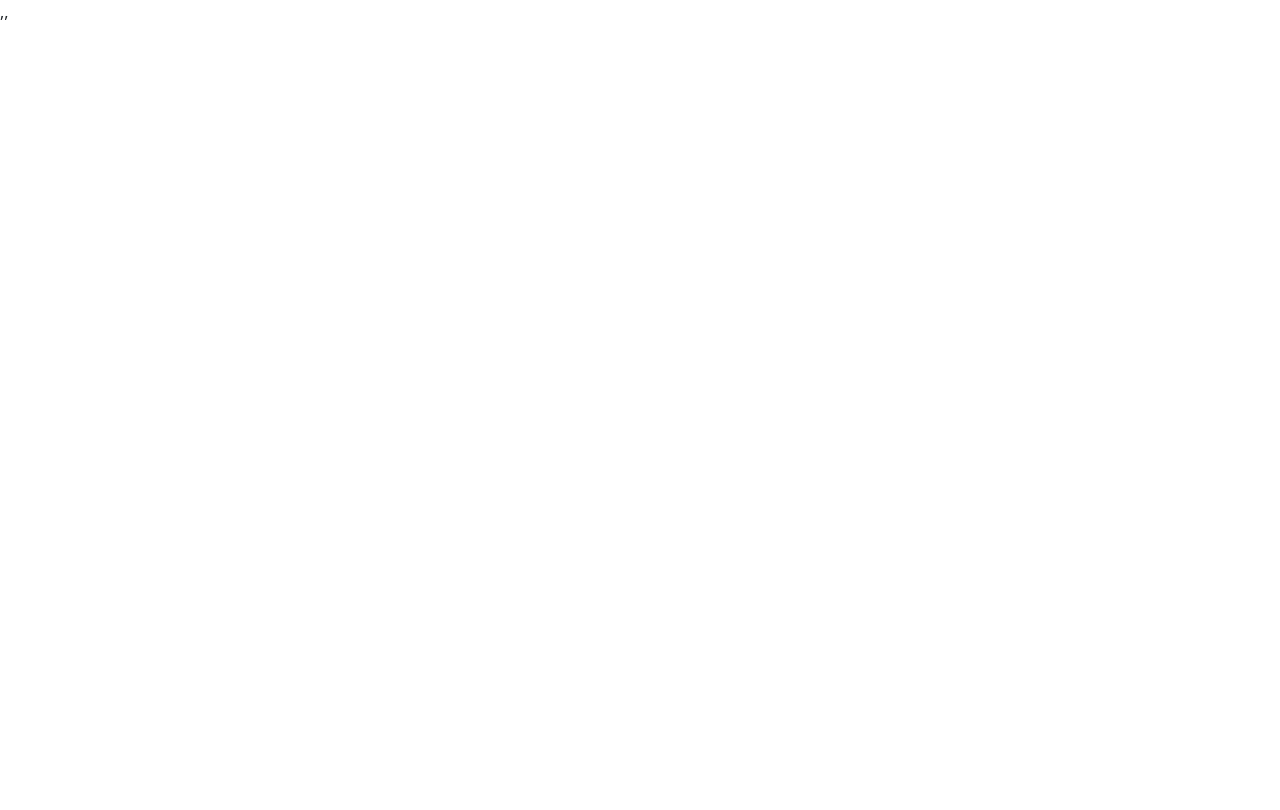
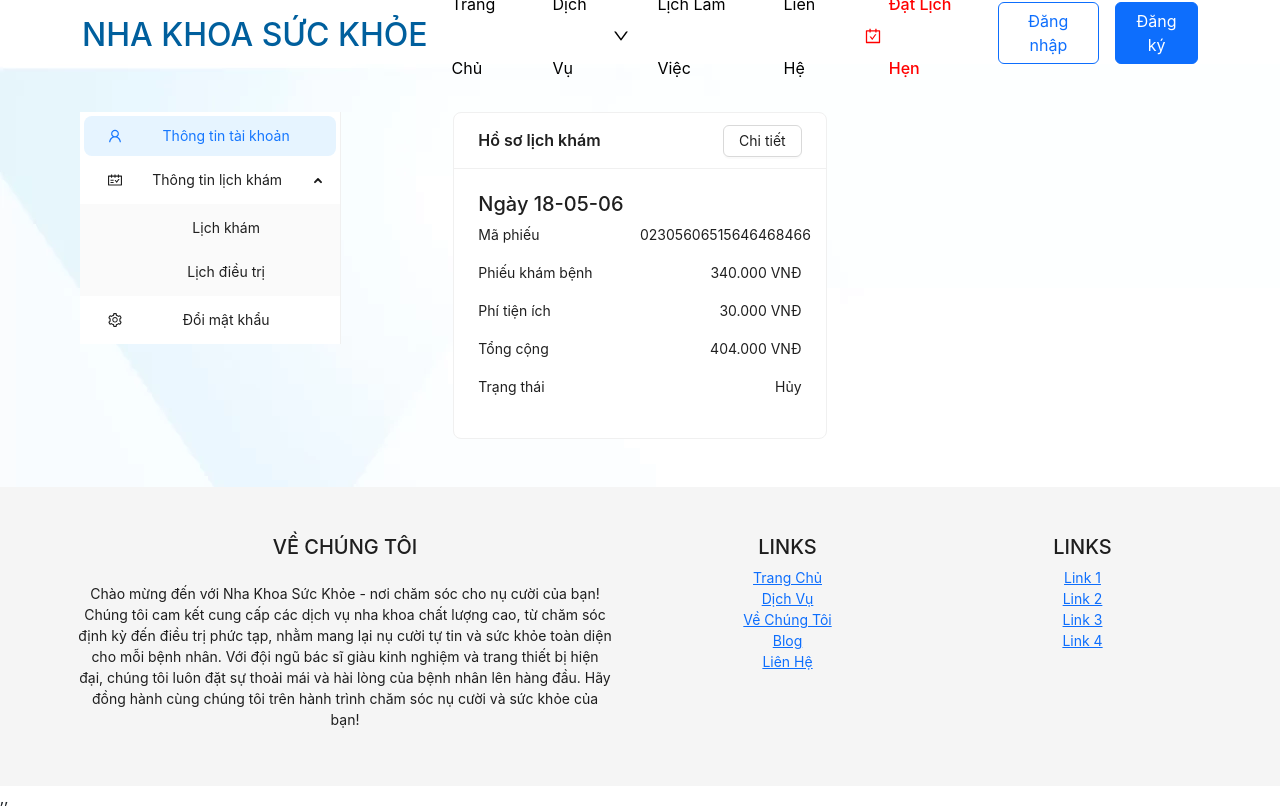
Before and after one commit to TruongIT-Dev/Dental-Clinic-System, a React (Vite) app: page /patient/lich-kham in a window 1280 px wide. Before the commit this address had no page. Built offline with nearby package versions, Linux system fonts and the light colour scheme; no server answers.

Commit message:
TruongNguyen: View patient's appointment

```diff
--- a/src/App.jsx
+++ b/src/App.jsx
@@ -14,8 +14,13 @@
 import Contact from './pages/contact'
 import Schedule from './pages/schedule'
 import ServiceDetail from './pages/services'
-import AdminDashBoard from './pages/dashboard/admin';
-import UnAuthorizated from './pages/unauthorizated';
+// import AdminDashBoard from './pages/dashboard/admin';
+// import UnAuthorizated from './pages/unauthorizated';
+import PatientDashboard from './pages/dashboard/patient';
+import ChangePassword from './pages/dashboard/patient/ChangePassword';
+import PatientInfo from './pages/dashboard/patient/PatientInfo';
+import Examination from './pages/dashboard/patient/Examination';
+import Treatment from './pages/dashboard/patient/Treament';
 
 function App() {
   const account = useSelector(state => state?.account);
@@ -26,7 +31,7 @@
     <>
       <Routes>
         <Route path='/' element={<PageLayout />} >
-          {/* Pages Guest && User */}
+          {/* Pages Guest */}
           <Route index path='/' element={<Home />} />
           <Route path='/loai-hinh-dich-vu' element={<Catergory />} />
           <Route path='/chi-tiet-dich-vu' element={<ServiceDetail />} />
@@ -38,16 +43,24 @@
           <Route path='/dang-nhap' element={<SignIn />} />
           <Route path='/dang-ky' element={<SignUp />} />
 
+          {/* Patient Dashboard */}
+          <Route path='/patient' element={<PatientDashboard />} >
+            <Route index path='/patient/thong-tin-ca-nhan' element={<PatientInfo />} />
+            <Route path='/patient/lich-kham' element={<Examination />} />
+            <Route path='/patient/lich-dieu-tri' element={<Treatment />} />
+            <Route path='/patient/doi-mat-khau' element={<ChangePassword />} />
+          </Route>
+
           {/* Error Page */}
           <Route path='/error' element={<Error />} />
         </Route>
 
         {/* Dashboard Admin && Dentist */}
-        {(isAuthenticated === true && isRoleAdmin.role === 'admin') ?
+        {/* {(isAuthenticated === true && isRoleAdmin.role === 'admin') ?
           <Route path='/admin' element={<AdminDashBoard />} />
           :
           <Route path='/admin' element={<UnAuthorizated />} />
-        }
+        } */}
       </Routes>
     </>
   )
--- a/src/apis/api.jsx
+++ b/src/apis/api.jsx
@@ -45,3 +45,8 @@
 export const DoListPayment = () => {
     return axios.get('/api/v1/payment-methods');
 }
+
+// Show Thông tin chi tiết của 1 Lịch khám
+export const DoViewExaminationAppointment = () => {
+    return axios.get('/api/v1/patients/me/bookings/examination')
+}
--- a/src/components/header/UserProfileDropDown.jsx
+++ b/src/components/header/UserProfileDropDown.jsx
@@ -4,7 +4,7 @@
 // Antd
 import { Dropdown, Space, Avatar } from 'antd';
 import { DownOutlined, UserOutlined } from '@ant-design/icons';
-
+import { useNavigate } from 'react-router-dom';
 
 const LinkDropDownStyle = {
     textDecoration: 'none',
@@ -16,12 +16,14 @@
 const UserProfileDropDown = ({ user }) => {
 
     const dispatch = useDispatch();
+    const navigate = useNavigate();
 
     // Function xử lý thoát đăng nhập
     const handleLogOut = () => {
         console.log('Button Logout clicked')
         localStorage.removeItem('access_token');
         dispatch(doLogoutAction());
+        navigate('/');
     }
 
     const items = [
--- a/src/components/header/navbar.jsx
+++ b/src/components/header/navbar.jsx
@@ -8,7 +8,7 @@
 
 // CSS
 import '../../scss/navbar.css';
-import { Space, Avatar } from 'antd';
+import { Space } from 'antd';
 
 
 
@@ -83,7 +83,7 @@
                             <Nav className="justify-content-center">
                                 {isAuthenticated === true ? (
                                     <>
-                                        <Nav.Link href='#user' style={ButtonHeader}>
+                                        <Nav.Link href='/patient/thong-tin-ca-nhan' style={ButtonHeader}>
                                             <Button className='btn btn-primary' type='button'>
                                                 <UserProfileDropDown user={userSelector} />
                                             </Button>
--- a/src/pages/appoinment/index.jsx
+++ b/src/pages/appoinment/index.jsx
@@ -259,7 +259,7 @@
     return (
         <>
             {isAuthenticated === true ?
-                <div className="appointment">
+                <div className="appointment" style={{margin:'2rem 5rem'}}>
                     <div className="container space-1">
                         <div className="w-md-80 w-lg-50 text-center mx-md-auto mb-lg-5 mb-md-3">
                             <h2 style={{ color: '#f6921e', fontWeight: '500', textTransform: 'uppercase', marginBottom: '0.5rem' }}>
--- /dev/null
+++ b/src/pages/dashboard/patient/ChangePassword.jsx
@@ -0,0 +1,8 @@
+const ChangePassword = () => {
+    return (
+        <>
+            Đổi pass
+        </>
+    )
+}
+export default ChangePassword
--- /dev/null
+++ b/src/pages/dashboard/patient/Examination.jsx
@@ -0,0 +1,115 @@
+import { Card, Row, Col } from 'antd';
+import { useEffect, useState } from 'react';
+import { Button, Modal } from 'antd';
+import { DoViewExaminationAppointment } from '../../../apis/api';
+
+const Examination = () => {
+    const [open, setOpen] = useState(false);
+
+    // Hiện Modal Chi tiết Lịch Khám
+    const handleOk = () => {
+        setOpen(false);
+    };
+    const handleCancel = () => {
+        setOpen(false);
+    };
+
+    // Giao Tiếp API - Show Thông tin chi tiết Lịch Khám
+    const fetchExaminationAppointment = async () => {
+        try {
+            const ApiExamination = await DoViewExaminationAppointment();
+            console.log('API Examination: ', ApiExamination);
+        } catch (error) {
+            console.log(error)
+        }
+    }
+    useEffect(() => {
+        fetchExaminationAppointment();
+    },[])
+
+    return (
+        <>
+            <div>
+                <Row>
+                    <Col style={{ width: '50%' }}>
+                        <Card
+                            extra={<Button onClick=
+                                {() => {
+                                    setOpen(true)
+                                    console.log('Ấn link: ', open)
+                                }}>
+                                Chi tiết
+                            </Button>}
+                            title="Hồ sơ lịch khám"
+                            style={{
+                                width: '100%',
+                                textAlign: 'start',
+                            }}
+                        >
+                            <h5>Ngày 18-05-06</h5>
+                            <div>
+                                <Row>
+                                    <Col span={12}>
+                                        <div style={{ textAlign: 'start' }}>
+                                            <p>Mã phiếu</p>
+                                            <p>Phiếu khám bệnh</p>
+                                            <p>Phí tiện ích</p>
+                                            <p>Tổng cộng</p>
+                                            <p>Trạng thái</p>
+                                        </div>
+                                    </Col>
+
+                                    <Col span={12}>
+                                        <div style={{ textAlign: 'end' }}>
+                                            <p>02305606515646468466</p>
+                                            <p>340.000 VNĐ</p>
+                                            <p>30.000 VNĐ</p>
+                                            <p>404.000 VNĐ</p>
+                                            <p>Hủy</p>
+                                        </div>
+                                    </Col>
+                                </Row>
+                            </div>
+                        </Card>
+                    </Col>
+                </Row>
+
+                {/* Chi Tiết Thông tin Lịch Khám */}
+                <Modal
+                    title="Thông tin chi tiết Lịch Khám"
+                    centered
+                    open={open}
+                    onOk={handleOk}
+                    onCancel={handleCancel}
+                    footer={[]}
+                    width={500}
+                >
+                    <div>
+                        <Row>
+                            <Col span={12}>
+                                <div style={{ textAlign: 'start' }}>
+                                    <p>Mã phiếu</p>
+                                    <p>Phiếu khám bệnh</p>
+                                    <p>Phí tiện ích</p>
+                                    <p>Tổng cộng</p>
+                                    <p>Trạng thái</p>
+                                </div>
+                            </Col>
+
+                            <Col span={12}>
+                                <div style={{ textAlign: 'end' }}>
+                                    <p>02305606515646468466</p>
+                                    <p>340.000 VNĐ</p>
+                                    <p>30.000 VNĐ</p>
+                                    <p>404.000 VNĐ</p>
+                                    <p>Hủy</p>
+                                </div>
+                            </Col>
+                        </Row>
+                    </div>
+                </Modal>
+            </div>
+        </>
+    )
+}
+export default Examination
--- /dev/null
+++ b/src/pages/dashboard/patient/PatientInfo.jsx
@@ -0,0 +1,8 @@
+const PatientInfo = () => {
+    return (
+        <>
+            Thông tin Người dùng
+        </>
+    )
+}
+export default PatientInfo
--- /dev/null
+++ b/src/pages/dashboard/patient/Treament.jsx
@@ -0,0 +1,8 @@
+const Treatment = () => {
+    return (
+        <>
+            Lch5 điều trị như này
+        </>
+    )
+}
+export default Treatment
--- /dev/null
+++ b/src/pages/dashboard/patient/index.jsx
@@ -0,0 +1,42 @@
+import { Col, Row } from 'antd';
+import { ScheduleOutlined, UserOutlined, SettingOutlined } from '@ant-design/icons';
+import { Menu } from 'antd';
+import { Link, Outlet } from 'react-router-dom';
+
+const PatientDashboard = () => {
+    return (
+        <>
+            <div style={{ margin: '3rem 5rem' }}>
+                <Row>
+                    <Col span={8}>
+                        <div style={{ width: '70%' }}>
+                            <Menu mode="inline" defaultSelectedKeys={['1']} defaultOpenKeys={['sub2']}>
+
+                                <Menu.Item key="1" icon={<UserOutlined />}>
+                                    <Link className='text-decoration-none' to="/patient/thong-tin-ca-nhan">Thông tin tài khoản</Link>
+                                </Menu.Item>
+
+                                <Menu.SubMenu key="sub2" title="Thông tin lịch khám" icon={<ScheduleOutlined />}>
+                                    <Menu.Item key="2">
+                                        <Link className='text-decoration-none' to="/patient/lich-kham">Lịch khám</Link>
+                                    </Menu.Item>
+                                    <Menu.Item key="3">
+                                        <Link className='text-decoration-none' to="/patient/lich-dieu-tri">Lịch điều trị</Link>
+                                    </Menu.Item>
+                                </Menu.SubMenu>
+
+                                <Menu.Item key="10" icon={<SettingOutlined />}>
+                                    <Link className='text-decoration-none' to="/patient/doi-mat-khau">Đổi mật khẩu</Link>
+                                </Menu.Item>
+                            </Menu>
+                        </div>
+                    </Col>
+                    <Col span={16}>
+                        <Outlet></Outlet>
+                    </Col>
+                </Row>
+            </div>
+        </>
+    )
+}
+export default PatientDashboard
--- a/src/pages/index.jsx
+++ b/src/pages/index.jsx
@@ -33,19 +33,11 @@
             {/* CONTENT */}
             <Content
                 style={{
-                    padding: '0 48px',
                     textAlign: 'center',
                     backgroundImage: `url(${bg})`,
                 }}
             >
-
-                <div
-                    style={{
-                        padding: 24,
-                        minHeight: 380,
-                        margin: '0 4rem',
-                    }}
-                >
+                <div>
                     <Outlet></Outlet>
                 </div>
             </Content>
```
Also changed, not shown: src/pages/services/index.jsx (+7 -7 lines).
